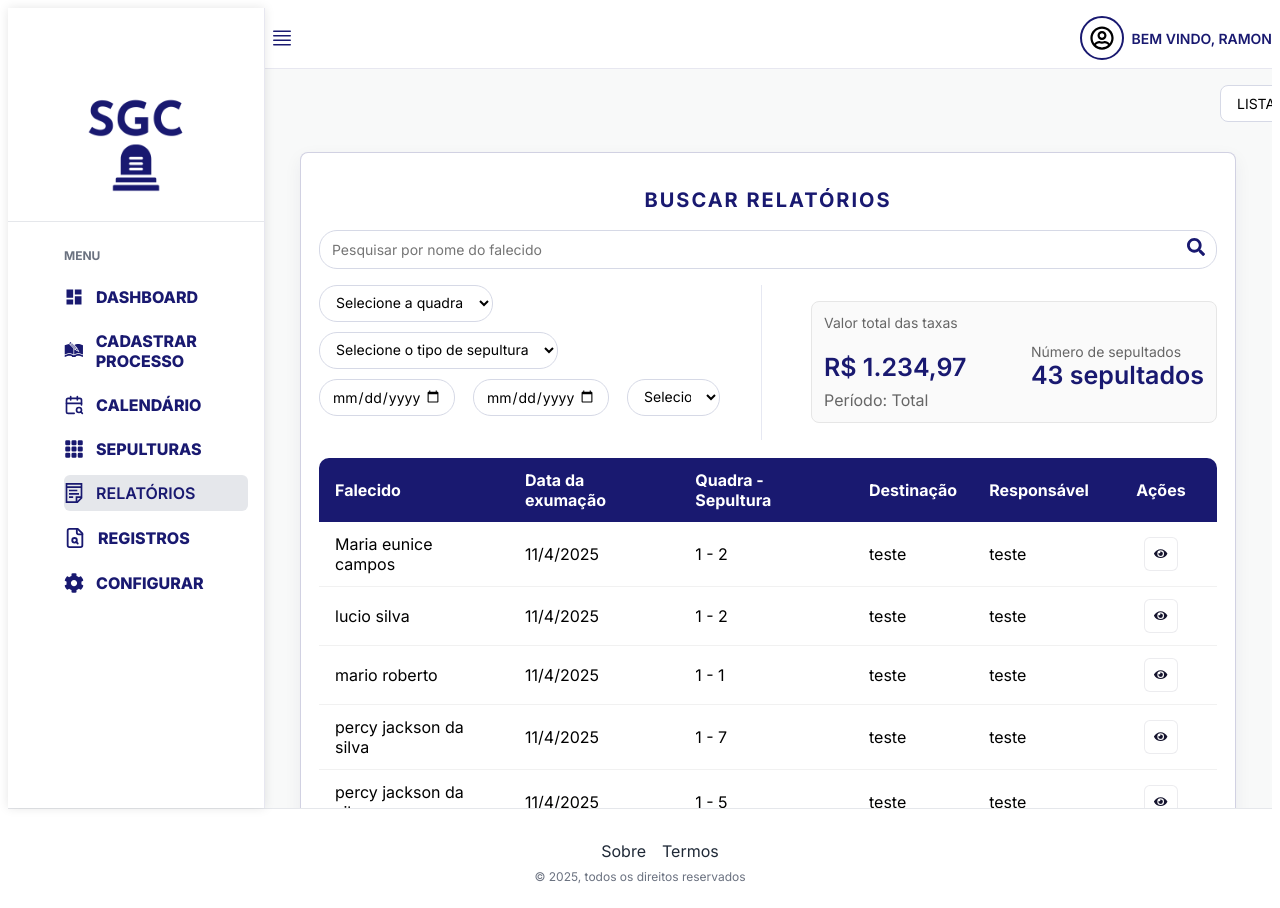
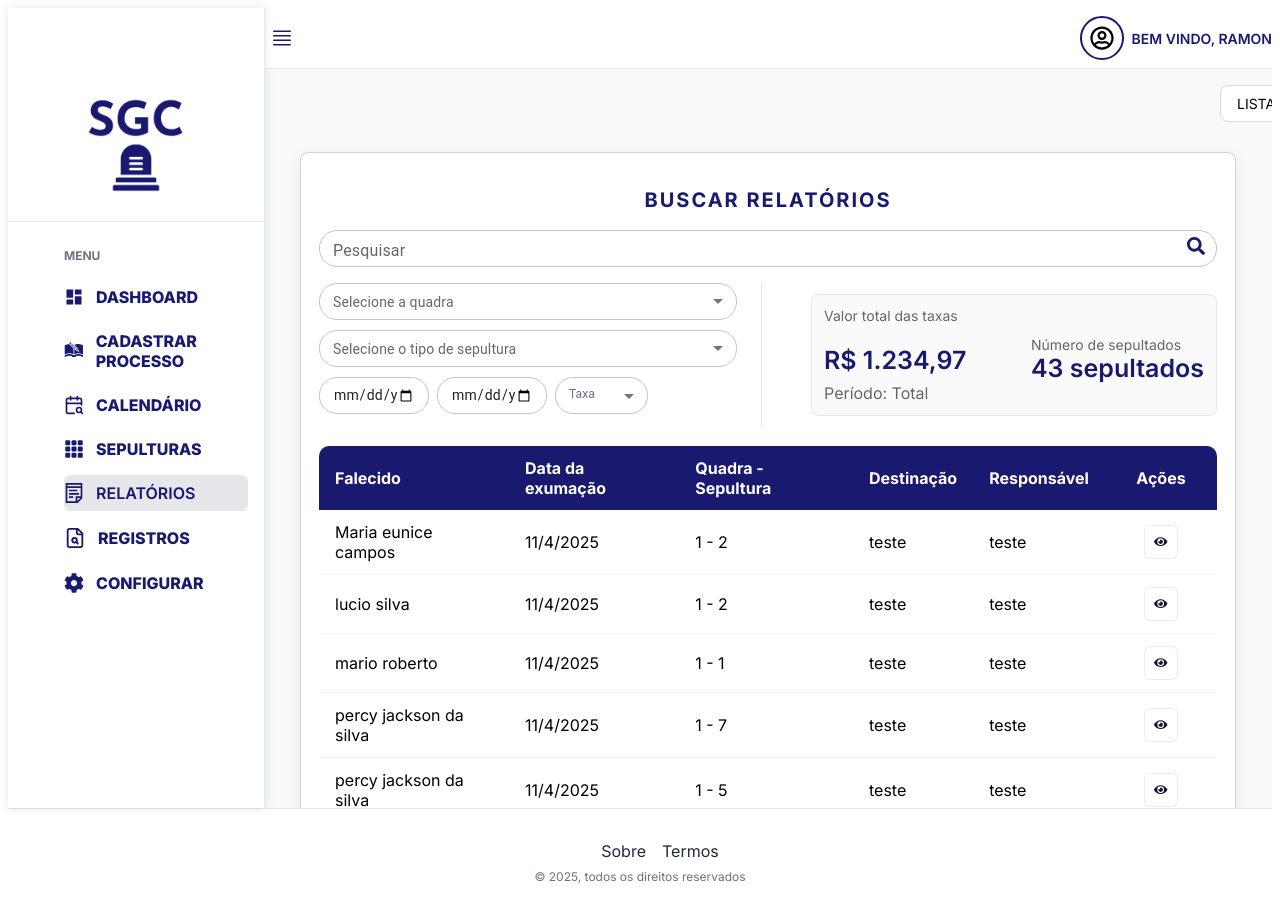
Before and after one commit to ramonlopes23/fatec-lab-sgc-front-end, a React (Vite) app in the folder front-cemiterio/: page /relatorios in a window 1280 px wide. Built offline with nearby package versions, Linux system fonts and the light colour scheme; data requests are answered from the project's data file.

Commit message:
relatorio_registros_fieldTextUpdate

```diff
--- a/front-cemiterio/src/pages/Registros/index.jsx
+++ b/front-cemiterio/src/pages/Registros/index.jsx
@@ -7,6 +7,11 @@ import {
   BtnPrimary, Input, BtnPrimarySave, SmallInput, TwoCols, Field, SearchWrapper, SearchIcon, Label, ModalContent, ModalGrid, ModalOverlay, BtnPrimaryClose
 } from "./styles";
 import api from "../../services/api";
+import FormControl from "@mui/material/FormControl";
+import MenuItem from "@mui/material/MenuItem";
+import TextField from "@mui/material/TextField";
+import InputLabel from "@mui/material/InputLabel";
+import Select from "@mui/material/Select";
 
 
 export default function Registros() {
@@ -282,39 +287,99 @@ export default function Registros() {
             <Title>BUSCAR REGISTROS</Title>
             <SearchBar>
               <SearchWrapper>
-                <SearchInput
-                  type="text"
-                  name="busca"
-                  placeholder="Pesquisar por nome"
+                <TextField
+                  fullWidth
+                  size="small"
+                  label="Pesquisar"
+                  placeholder="Pesquisar por nome do falecido..."
                   value={query}
                   onChange={(e) => setQuery(e.target.value)}
-                  onKeyDown={(e) => { if (e.key === "Enter") { e.preventDefault(); handleSearch(); } }}
+                  onKeyDown={(e) => {
+                    if (e.key === "Enter") {
+                      e.preventDefault();
+                      handleSearch();
+                    }
+                  }}
+                  sx={{
+                    '& .MuiOutlinedInput-root': {
+                      borderRadius: '18px',
+                      paddingRight: '44px'
+                    },
+                    '& .MuiOutlinedInput-input': {
+                      fontSize: '14px'
+                    }
+                  }}
                 />
-                <SearchIcon type="button" onClick={handleSearch} >
+                <SearchIcon type="button" onClick={handleSearch}>
                   <FaSearch />
                 </SearchIcon>
               </SearchWrapper>
             </SearchBar>
 
             <TwoCols>
-              <SmallSelect name="tipo_sep" value={pendingFilters.tipo} onChange={(e) => setPendingFilters(prev => ({ ...prev, tipo: e.target.value }))}>
-                <option value="">Selecione o tipo de sepultura</option>
-                <option value="Cova">Cova</option>
-                <option value="Gaveta">Gaveta</option>
-                <option value="Nicho">Nicho</option>
-              </SmallSelect>
+              <FormControl
+                fullWidth
+                size="small"
+                sx={{
+                  marginRight: '10px',
+                  marginBottom: '10px',
+                  '& .MuiOutlinedInput-root': {
+                    borderRadius: '18px'
+                  }
+                }}
+              >
+                <InputLabel sx={{ fontSize: '14px' }}>Selecione o tipo de sepultura</InputLabel>
+                <Select
+                  name="tipo_sep"
+                  value={pendingFilters.tipo}
+                  onChange={(e) => setPendingFilters(prev => ({ ...prev, tipo: e.target.value }))}
+                  label="Selecione o tipo de sepultura"
+                  sx={{ fontSize: '14px' }}
+                >
+                  <MenuItem value="">Selecione o tipo de sepultura</MenuItem>
+                  <MenuItem value="Cova">Cova</MenuItem>
+                  <MenuItem value="Gaveta">Gaveta</MenuItem>
+                  <MenuItem value="Nicho">Nicho</MenuItem>
+                </Select>
+              </FormControl>
             </TwoCols>
 
             <TwoCols>
               <Field>
-                <SmallInput style={{ width: 225 }} placeholder="Digite o número da quadra" value={pendingFilters.quadra} onChange={(e) => setPendingFilters(prev => ({ ...prev, quadra: e.target.value }))} />
+                <TextField
+                  size="small"
+                  label="Nº da quadra"
+                  value={pendingFilters.quadra}
+                  onChange={(e) => setPendingFilters(prev => ({ ...prev, quadra: e.target.value }))}
+                  sx={{
+                    width: 225,
+                    '& .MuiOutlinedInput-root': {
+                      borderRadius: '18px'
+                    },
+                    '& .MuiOutlinedInput-input': {
+                      fontSize: '14px'
+                    }
+                  }}
+                />
 
-                <SmallInput style={{ width: 225 }} placeholder="Digite o número da sepultura" value={pendingFilters.sepultura} onChange={(e) => setPendingFilters(prev => ({ ...prev, sepultura: e.target.value }))} />
-
-
+                <TextField
+                  size="small"
+                  label="Nº da sepultura"
+                  value={pendingFilters.sepultura}
+                  onChange={(e) => setPendingFilters(prev => ({ ...prev, sepultura: e.target.value }))}
+                  sx={{
+                    width: 225,
+                    '& .MuiOutlinedInput-root': {
+                      borderRadius: '18px'
+                    },
+                    '& .MuiOutlinedInput-input': {
+                      fontSize: '14px'
+                    }
+                  }}
+                />
               </Field>
               <div style={{ display: "flex", justifyContent: "flex-end", marginTop: 15 }}>
-                <BtnPrimary style={{marginBottom:10}} type="button" onClick={() => {
+                <BtnPrimary style={{ marginBottom: 10 }} type="button" onClick={() => {
                   setFilters(pendingFilters);
                   setPage(1);
                 }}>Aplicar Filtros</BtnPrimary>
--- a/front-cemiterio/src/pages/Relatorios/index.jsx
+++ b/front-cemiterio/src/pages/Relatorios/index.jsx
@@ -4,7 +4,11 @@ import Footer from "../../components/Footer";
 import { BtnPrimary, BtnPrimaryClose, BtnPrimarySave, ColumnLeft, ColumnRight, Container, Field, FormStyled, Label, ModalContent, ModalGrid, ModalOverlay, SearchBar, SearchIcon, SearchInput, SearchWrapper, SmallInput, SmallSelect, Title, TwoCols, IconBtn, TableWrapper, Table } from "./styles"
 import { FaFileCsv, FaFileExcel, FaFilePdf, FaSearch, FaEye } from "react-icons/fa";
 import api from "../../services/api";
-
+import FormControl from "@mui/material/FormControl";
+import MenuItem from "@mui/material/MenuItem";
+import TextField from "@mui/material/TextField";
+import InputLabel from "@mui/material/InputLabel";
+import Select from "@mui/material/Select"
 
 export default function Relatorios() {
 
@@ -74,16 +78,16 @@ export default function Relatorios() {
         loadData();
     }, []);
 
-    const getStatusTaxa = (item)=>{
-        if(!item) return null;
-        if(item.status_taxa) return String(item.status_taxa).toLowerCase();
+    const getStatusTaxa = (item) => {
+        if (!item) return null;
+        if (item.status_taxa) return String(item.status_taxa).toLowerCase();
         const val = Number(item.taxa_valor ?? 0);
         return val > 0 ? "pago" : "gratuito";
     }
 
-    const matchesStatusFilter = (item) =>{
+    const matchesStatusFilter = (item) => {
         const want = String(filters.status_taxa || "").trim().toLowerCase();
-        if(!want) return true;
+        if (!want) return true;
         const s = getStatusTaxa(item);
         return s === want;
     }
@@ -297,42 +301,144 @@ As exumações têm como objetivo garantir a adequada gestão dos espaços do ce
 
                         <SearchBar>
                             <SearchWrapper>
-                                <SearchInput placeholder="Pesquisar por nome do falecido" value={search} onChange={(e) => setSearch(e.target.value)} onKeyDown={(e) => { if (e.key === "Enter") e.preventDefault(); applyFilters(); }} />
+                                <TextField
+                                    fullWidth
+                                    size="small"
+                                    label="Pesquisar"
+                                    placeholder="Pesquisar por nome do falecido..."
+                                    value={search}
+                                    onChange={(e) => setSearch(e.target.value)}
+                                    onKeyDown={(e) => {
+                                        if (e.key === "Enter") {
+                                            e.preventDefault();
+                                            applyFilters();
+                                        }
+                                    }}
+                                    sx={{
+                                        '& .MuiOutlinedInput-root': {
+                                            borderRadius: '18px',
+                                            paddingRight: '44px'
+                                        },
+                                        '& .MuiOutlinedInput-input': {
+                                            fontSize: '14px'
+                                        }
+                                    }}
+                                />
                                 <SearchIcon>
                                     <FaSearch />
                                 </SearchIcon>
-
                             </SearchWrapper>
                         </SearchBar>
 
                         <TwoCols style={{ marginTop: 12 }}>
                             <ColumnLeft style={{ flex: 1 }}>
-                                <SmallSelect value={filters.quadra} onChange={(e) => setFilters(prev => ({ ...prev, quadra: e.target.value, sepultura: "" }))}>
-                                    <option value="">Selecione a quadra</option>
-                                    {quadras.map(q => (
-                                        <option key={String(q.id)} value={String(q.id)}>{q.num_quadra ? `Quadra ${q.num_quadra}` : q.nome || `Quadra ${q.id}`}</option>
-                                    ))}
+                                <FormControl
+                                    fullWidth
+                                    size="small"
+                                    sx={{
+                                        marginRight: '10px',
+                                        marginBottom: '10px',
+                                        '& .MuiOutlinedInput-root': {
+                                            borderRadius: '18px'
+                                        }
+                                    }}
+                                >
+                                    <InputLabel sx={{ fontSize: '14px' }}>Selecione a quadra</InputLabel>
+                                    <Select
+                                        value={filters.quadra}
+                                        onChange={(e) => setFilters(prev => ({ ...prev, quadra: e.target.value, sepultura: "" }))}
+                                        label="Selecione a quadra"
+                                        sx={{ fontSize: '14px' }}
+                                    >
+                                        <MenuItem value="">Selecione a quadra</MenuItem>
+                                        {quadras.map(q => (
+                                            <MenuItem key={String(q.id)} value={String(q.id)}>
+                                                {q.num_quadra ? `Quadra ${q.num_quadra}` : q.nome || `Quadra ${q.id}`}
+                                            </MenuItem>
+                                        ))}
+                                    </Select>
+                                </FormControl>
 
-                                </SmallSelect>
-                                <SmallSelect value={filters.tipo_sep} onChange={(e) => setFilters(prev => ({ ...prev, tipo_sep: e.target.value }))}>
-                                    <option value="">Selecione o tipo de sepultura</option>
-                                    <option value="cova">Cova</option>
-                                    <option value="gaveta">Gaveta</option>
-                                    <option value="nicho">Nicho</option>
-                                </SmallSelect>
-
+                                <FormControl
+                                    fullWidth
+                                    size="small"
+                                    sx={{
+                                        marginRight: '10px',
+                                        marginBottom: '10px',
+                                        '& .MuiOutlinedInput-root': {
+                                            borderRadius: '18px'
+                                        }
+                                    }}
+                                >
+                                    <InputLabel sx={{ fontSize: '14px' }}>Selecione o tipo de sepultura</InputLabel>
+                                    <Select
+                                        value={filters.tipo_sep}
+                                        onChange={(e) => setFilters(prev => ({ ...prev, tipo_sep: e.target.value }))}
+                                        label="Selecione o tipo de sepultura"
+                                        sx={{ fontSize: '14px' }}
+                                    >
+                                        <MenuItem value="">Selecione o tipo de sepultura</MenuItem>
+                                        <MenuItem value="cova">Cova</MenuItem>
+                                        <MenuItem value="gaveta">Gaveta</MenuItem>
+                                        <MenuItem value="nicho">Nicho</MenuItem>
+                                    </Select>
+                                </FormControl>
 
                                 <Field style={{ display: "flex", gap: 8 }}>
-                                    <SmallInput style={{ width: 110 }} type="date" value={filters.data_inicio} onChange={(e) => setFilters(prev => ({ ...prev, data_inicio: e.target.value }))} />
-                                    <SmallInput style={{ width: 110 }} type="date" value={filters.data_fim} onChange={(e) => setFilters(prev => ({ ...prev, data_fim: e.target.value }))} />
-                                    <SmallSelect style={{ width: 93 }} value={filters.status_taxa} onChange={(e)=>setFilters(prev=>({...prev,status_taxa:e.target.value }))}>
-                                        <option value="">Selecione a taxa</option>
-                                        <option value="pago">Pago</option>
-                                        <option value="gratuito">Gratuito</option>
-                                    </SmallSelect>
-
+                                    <TextField
+                                        type="date"
+                                        size="small"
+                                        value={filters.data_inicio}
+                                        onChange={(e) => setFilters(prev => ({ ...prev, data_inicio: e.target.value }))}
+                                        InputLabelProps={{ shrink: true }}
+                                        sx={{
+                                            width: 110,
+                                            '& .MuiOutlinedInput-root': {
+                                                borderRadius: '18px'
+                                            },
+                                            '& .MuiOutlinedInput-input': {
+                                                fontSize: '14px'
+                                            }
+                                        }}
+                                    />
+                                    <TextField
+                                        type="date"
+                                        size="small"
+                                        value={filters.data_fim}
+                                        onChange={(e) => setFilters(prev => ({ ...prev, data_fim: e.target.value }))}
+                                        InputLabelProps={{ shrink: true }}
+                                        sx={{
+                                            width: 110,
+                                            '& .MuiOutlinedInput-root': {
+                                                borderRadius: '18px'
+                                            },
+                                            '& .MuiOutlinedInput-input': {
+                                                fontSize: '14px'
+                                            }
+                                        }}
+                                    />
+                                    <FormControl
+                                        size="small"
+                                        sx={{
+                                            width: 93,
+                                            '& .MuiOutlinedInput-root': {
+                                                borderRadius: '18px'
+                                            }
+                                        }}
+                                    >
+                                        <InputLabel sx={{ fontSize: '14px' }}>Taxa</InputLabel>
+                                        <Select
+                                            value={filters.status_taxa}
+                                            onChange={(e) => setFilters(prev => ({ ...prev, status_taxa: e.target.value }))}
+                                            label="Taxa"
+                                            sx={{ fontSize: '14px' }}
+                                        >
+                                            <MenuItem value="">Selecione a taxa</MenuItem>
+                                            <MenuItem value="pago">Pago</MenuItem>
+                                            <MenuItem value="gratuito">Gratuito</MenuItem>
+                                        </Select>
+                                    </FormControl>
                                 </Field>
-
                             </ColumnLeft>
 
                             <ColumnRight style={{ display: "flex", alignItems: "center", justifyContent: "flex-end" }}>
```
Also changed, not shown: front-cemiterio/src/pages/Cadastros/index.jsx (+4 -6 lines).
